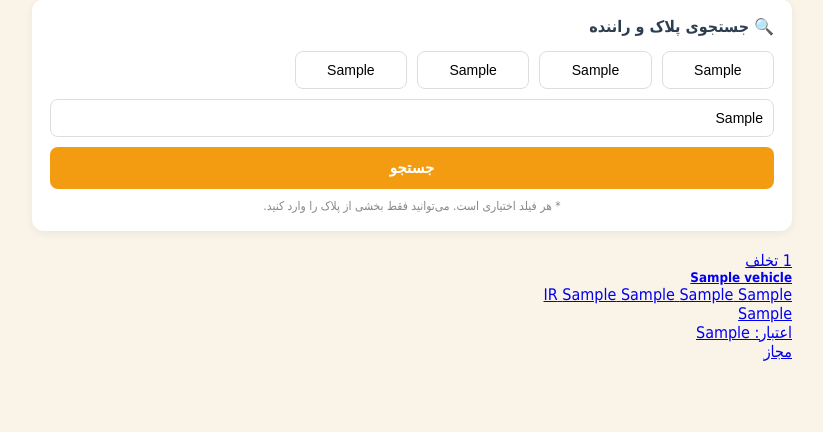
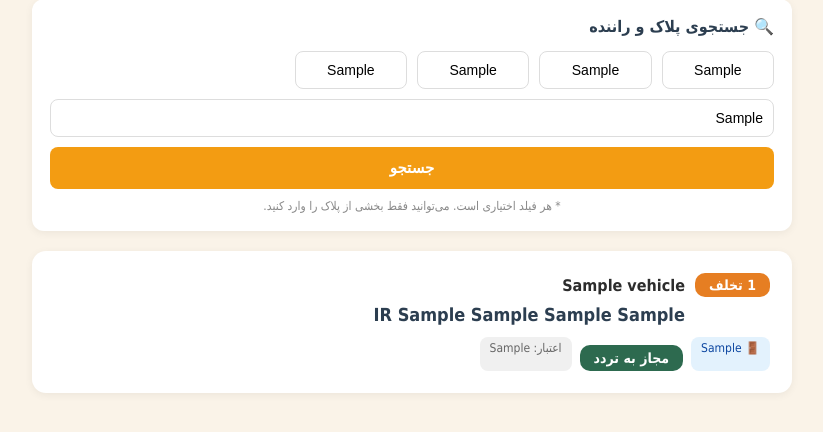
Before and after one commit to irancell939-dotcom/flask-notification-app, a Flask app: template templates/vehicle_list.html in a window 1280 px wide. Shown: the part 263-695 px from the top of the page, without its empty margins (228-1051 px from the left). Run offline with Flask 3, Linux system fonts and the light colour scheme; the template is opened without the code that fills it: most values are stand-ins (such as "Sample title", 1, 10 or a date in 2020).

Commit message:
Update vehicle_cards_partial.html

```diff
--- a/templates/vehicle_cards_partial.html
+++ b/templates/vehicle_cards_partial.html
@@ -1,42 +1,43 @@
-<div class="row">
+{% if vehicles %}
     {% for vehicle in vehicles %}
-    <div class="col-md-6 col-lg-4 mb-4">
-        <a href="{{ url_for('vehicle_detail', id=vehicle.id) }}" class="text-decoration-none text-dark">
-            <div class="card h-100 shadow-sm position-relative {% if vehicle.is_expired() %}border-danger border-2{% endif %}">
-                {% if vehicle.violations_count > 0 %}
-                <span class="badge bg-danger violation-badge">
-                    <i class="fas fa-exclamation-triangle"></i> {{ vehicle.violations_count }} تخلف
-                </span>
-                {% endif %}
-                <div class="card-body text-center">
-                    <h5 class="card-title mb-3">{{ vehicle.driver_name }}</h5>
-                    <div class="license-plate mx-auto mb-3">
-                        <span class="blue-strip">IR</span>
-                        <span>{{ vehicle.plate_4 }}</span>
-                        <span>{{ vehicle.plate_3 }}</span>
-                        <span>{{ vehicle.plate_2 }}</span>
-                        <span>{{ vehicle.plate_1 }}</span>
+        <div class="notification-card" style="cursor: pointer;" onclick="window.location='{{ url_for('vehicle_detail', id=vehicle.id) }}'">
+            <div class="card-top">
+                <div class="card-title-area">
+                    {% if vehicle.violations_count > 0 %}
+                        <span class="badge-important" style="background: #e67e22;">{{ vehicle.violations_count }} تخلف</span>
+                    {% endif %}
+                    <div>
+                        <div class="card-title" style="font-size: 16px; margin-bottom: 5px;">
+                            {{ vehicle.driver_name }}
+                        </div>
+                        <div style="font-size: 18px; font-weight: bold; color: #2c3e50; direction: ltr; text-align: right;">
+                            IR {{ vehicle.plate_4 }} {{ vehicle.plate_3 }} {{ vehicle.plate_2 }} {{ vehicle.plate_1 }}
+                        </div>
                     </div>
-                    {% if vehicle.entrance_gate %}
-                    <p class="text-info small mb-1">
-                        <i class="fas fa-door-open"></i> {{ vehicle.entrance_gate }}
-                    </p>
-                    {% endif %}
-                    <p class="text-muted small mb-0">
-                        اعتبار: {{ vehicle.get_shamsi_validity() }}
-                        {% if vehicle.is_expired() %}
-                        <br><span class="badge bg-danger">منقضی شده</span>
-                        {% else %}
-                        <br><span class="badge bg-success">مجاز</span>
-                        {% endif %}
-                    </p>
                 </div>
             </div>
-        </a>
+
+            <div style="display: flex; gap: 8px; flex-wrap: wrap; margin-top: 10px;">
+                {% if vehicle.entrance_gate %}
+                    <span style="background: #e3f2fd; color: #0d47a1; padding: 4px 10px; border-radius: 8px; font-size: 12px;">
+                        🚪 {{ vehicle.entrance_gate }}
+                    </span>
+                {% endif %}
+
+                {% if vehicle.is_expired() %}
+                    <span class="badge-days expired">منقضی شده</span>
+                {% else %}
+                    <span class="badge-days">مجاز به تردد</span>
+                {% endif %}
+
+                <span style="background: #f0f0f0; color: #666; padding: 4px 10px; border-radius: 8px; font-size: 12px;">
+                    اعتبار: {{ vehicle.get_shamsi_validity() }}
+                </span>
+            </div>
+        </div>
+    {% endfor %}
+{% else %}
+    <div class="empty-state">
+        هیچ خودرویی یافت نشد.
     </div>
-    {% else %}
-    <div class="col-12">
-        <div class="alert alert-info text-center">هیچ خودرویی یافت نشد.</div>
-    </div>
-    {% endfor %}
-</div>
+{% endif %}
```
